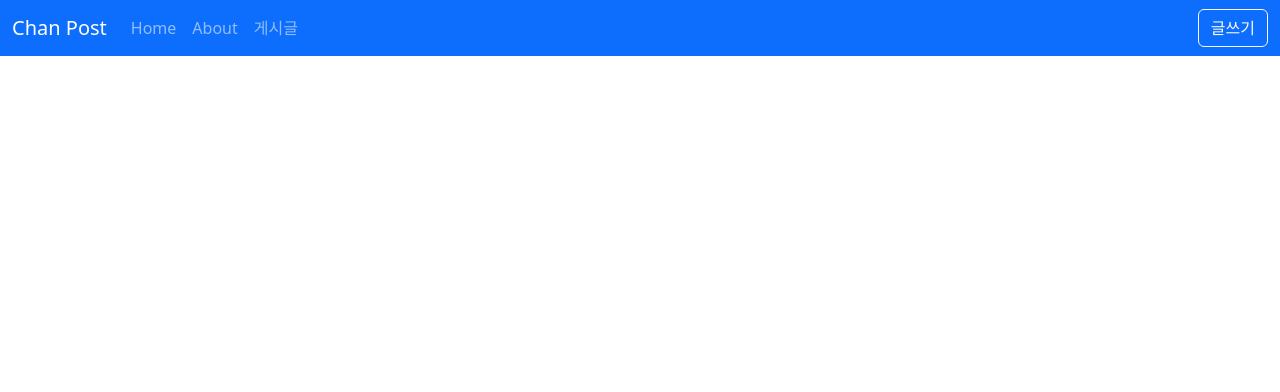
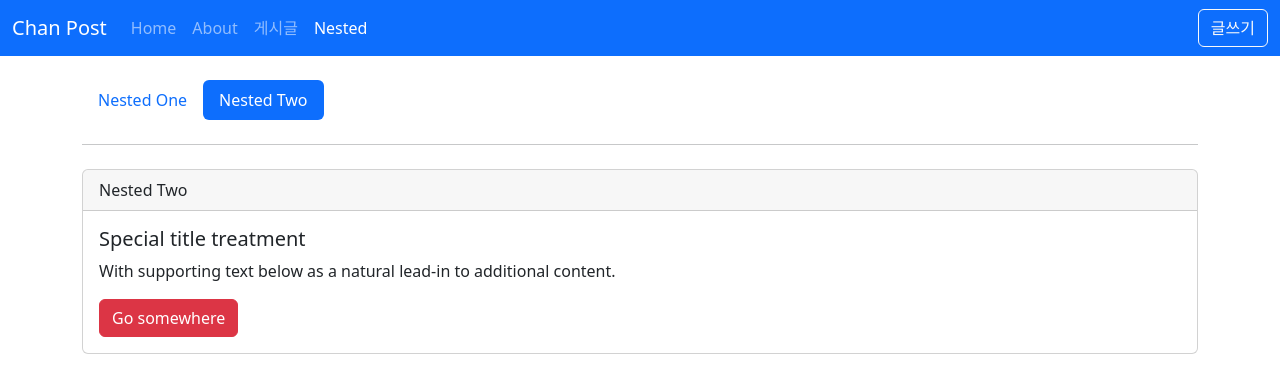
Before and after one commit to ChanYoung-dev/vuePost, a Vue app: page /vuePost/nested/two in a window 1280 px wide. Shown: the top 392 px of the page. Built offline with nearby package versions, Linux system fonts and the light colour scheme.

Commit message:
Vue중첩

```diff
--- a/src/layout/TheHeader.vue
+++ b/src/layout/TheHeader.vue
@@ -31,6 +31,11 @@
                 >게시글</RouterLink
               >
             </li>
+            <li class="nav-item">
+              <RouterLink to="/nested" class="nav-link" active-class="active"
+                >Nested</RouterLink
+              >
+            </li>
           </ul>
           <div class="d-fle">
             <button class="btn btn-outline-light" type="button" @click="goPage">
--- a/src/router/index.js
+++ b/src/router/index.js
@@ -5,6 +5,10 @@
 import PostDetailView from '@/views/posts/PostDetailView.vue';
 import PostEditView from '@/views/posts/PostEditView.vue';
 import PostListView from '@/views/posts/PostListView.vue';
+import NotFoundView from '@/views/NotFoundView.vue';
+import NestedView from '@/views/nested/NestedView.vue';
+import NestedOneView from '@/views/nested/NestedOneView.vue';
+import NestedTwoView from '@/views/nested/NestedTwoView.vue';
 
 const routes = [
   {
@@ -35,6 +39,28 @@
     component: PostEditView,
     name: 'PostEdit',
   },
+  {
+    path: '/:pathMatch(.*)*',
+    name: 'NotFound',
+    component: NotFoundView,
+  },
+  {
+    path: '/nested',
+    name: 'NestedView',
+    component: NestedView,
+    children: [
+      {
+        path: 'one',
+        name: 'NestedOne',
+        component: NestedOneView,
+      },
+      {
+        path: 'two',
+        name: 'NestedTwo',
+        component: NestedTwoView,
+      },
+    ],
+  },
 ];
 
 const router = createRouter({
--- /dev/null
+++ b/src/views/NotFoundView.vue
@@ -0,0 +1,16 @@
+<template>
+  <div class="text-center py-5">
+    <h1>Oops!</h1>
+    <h2>404 Not Found</h2>
+    <div class="text-muted">요청한 페이지를 찾을 수 없습니다!</div>
+    <div class="mt-4">
+      <RouterLink to="/">
+        <button class="btn btn-primary">HOME</button>
+      </RouterLink>
+    </div>
+  </div>
+</template>
+
+<script setup></script>
+
+<style lang="scss" scoped></style>
--- /dev/null
+++ b/src/views/nested/NestedOneView.vue
@@ -0,0 +1,16 @@
+<template>
+  <div class="card">
+    <div class="card-header">Nested One</div>
+    <div class="card-body">
+      <h5 class="card-title">Special title treatment</h5>
+      <p class="card-text">
+        With supporting text below as a natural lead-in to additional content.
+      </p>
+      <a href="#" class="btn btn-danger">Go somewhere</a>
+    </div>
+  </div>
+</template>
+
+<script setup></script>
+
+<style lang="scss" scoped></style>
--- /dev/null
+++ b/src/views/nested/NestedTwoView.vue
@@ -0,0 +1,16 @@
+<template>
+  <div class="card">
+    <div class="card-header">Nested Two</div>
+    <div class="card-body">
+      <h5 class="card-title">Special title treatment</h5>
+      <p class="card-text">
+        With supporting text below as a natural lead-in to additional content.
+      </p>
+      <a href="#" class="btn btn-danger">Go somewhere</a>
+    </div>
+  </div>
+</template>
+
+<script setup></script>
+
+<style lang="scss" scoped></style>
--- /dev/null
+++ b/src/views/nested/NestedView.vue
@@ -0,0 +1,30 @@
+<template>
+  <div>
+    <ul class="nav nav-pills">
+      <li class="nav-item">
+        <RouterLink
+          class="nav-link"
+          active-class="active"
+          :to="{ name: 'NestedOne', replace: true }"
+        >
+          Nested One
+        </RouterLink>
+      </li>
+      <li class="nav-item">
+        <RouterLink
+          class="nav-link"
+          active-class="active"
+          :to="{ name: 'NestedTwo', replace: true }"
+        >
+          Nested Two
+        </RouterLink>
+      </li>
+    </ul>
+    <hr class="my-4" />
+    <RouterView></RouterView>
+  </div>
+</template>
+
+<script setup></script>
+
+<style lang="scss" scoped></style>
```
